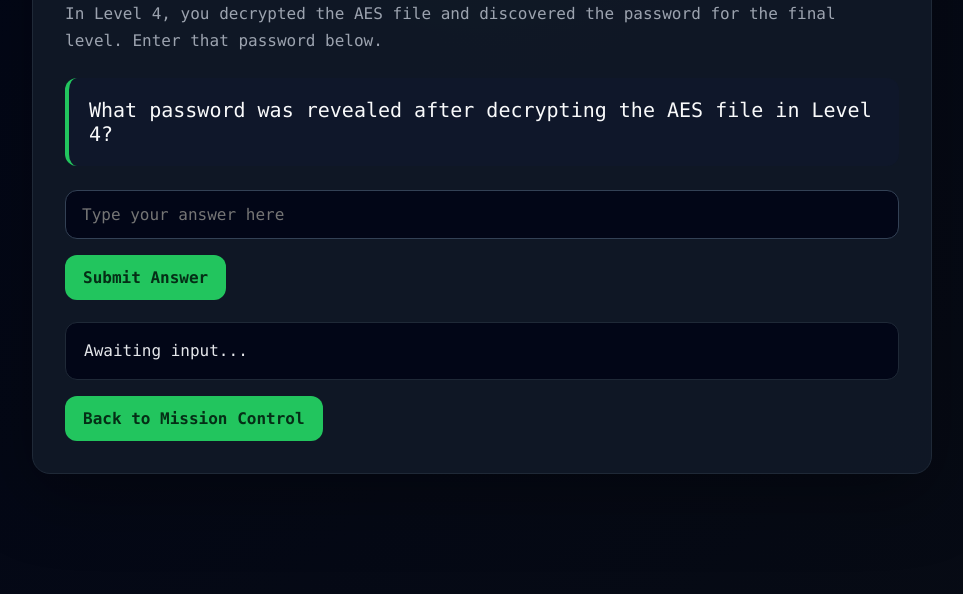
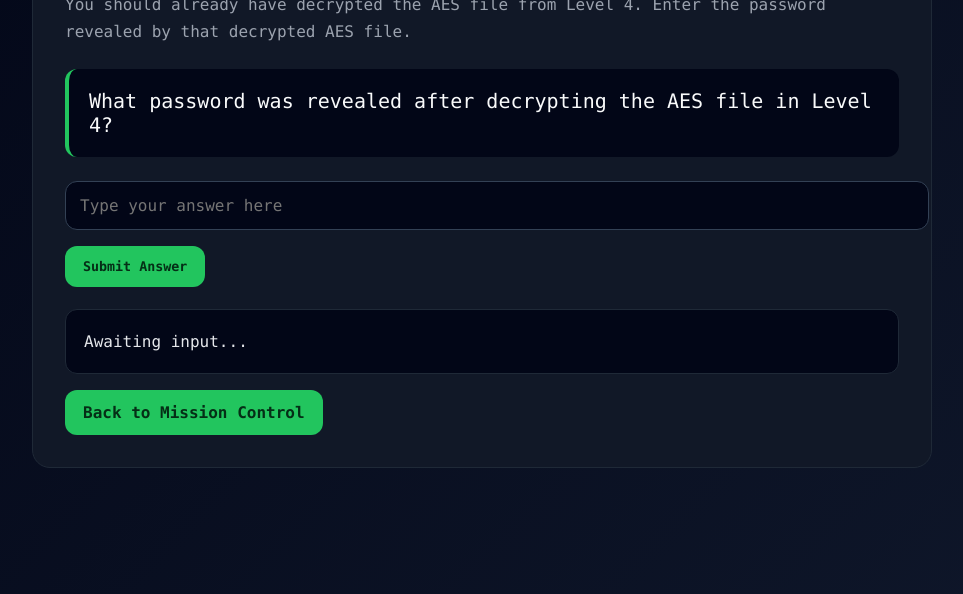
Before and after one commit to MarkosPanagiotou/crypto_escape_game, a plain HTML site: page level5.html in a window 1280 px wide. Shown: the part 206-800 px from the top of the page, without its empty margins (158-1121 px from the left). Drawn offline with Linux system fonts and the light colour scheme.

Commit message:
Update level5.html

```diff
--- a/level5.html
+++ b/level5.html
@@ -3,18 +3,118 @@
 <head>
     <meta charset="UTF-8">
     <meta name="viewport" content="width=device-width, initial-scale=1.0">
-    <title>Level 5 - RSA Final Challenge</title>
-    <link rel="stylesheet" href="style.css">
+    <title>Level 5 - RSA Encryption</title>
+
+    <style>
+        body {
+            margin: 0;
+            min-height: 100vh;
+            background: linear-gradient(135deg, #020617, #0f172a);
+            color: #e5e7eb;
+            font-family: Consolas, "Courier New", monospace;
+        }
+
+        main {
+            width: min(900px, 92%);
+            margin: 0 auto;
+            padding: 50px 0;
+        }
+
+        .card {
+            background: #111827;
+            border: 1px solid #1f2937;
+            border-radius: 18px;
+            padding: 32px;
+        }
+
+        .badge {
+            display: inline-block;
+            border: 1px solid #22c55e;
+            color: #22c55e;
+            padding: 6px 12px;
+            border-radius: 999px;
+            font-size: 14px;
+            margin-bottom: 16px;
+        }
+
+        h1 {
+            color: #f9fafb;
+        }
+
+        p {
+            color: #9ca3af;
+            line-height: 1.7;
+        }
+
+        .question {
+            margin: 24px 0;
+            padding: 20px;
+            border-left: 4px solid #22c55e;
+            background: #020617;
+            border-radius: 12px;
+            color: #f9fafb;
+            font-size: 20px;
+        }
+
+        input {
+            width: 100%;
+            padding: 14px;
+            border-radius: 12px;
+            border: 1px solid #334155;
+            background: #020617;
+            color: #e5e7eb;
+            font-family: inherit;
+            font-size: 16px;
+        }
+
+        button, .button {
+            display: inline-block;
+            margin-top: 16px;
+            padding: 13px 18px;
+            border: 0;
+            border-radius: 12px;
+            background: #22c55e;
+            color: #052e16;
+            font-weight: bold;
+            font-family: inherit;
+            cursor: pointer;
+            text-decoration: none;
+        }
+
+        .result {
+            margin-top: 22px;
+            padding: 18px;
+            border-radius: 12px;
+            background: #020617;
+            border: 1px solid #1f2937;
+            line-height: 1.7;
+        }
+
+        .success {
+            color: #22c55e;
+        }
+
+        .error {
+            color: #ef4444;
+        }
+
+        code {
+            color: #22c55e;
+            font-weight: bold;
+        }
+    </style>
 </head>
+
 <body>
 <main>
     <section class="card">
         <span class="badge">Level 5 / RSA Encryption</span>
+
         <h1>RSA Final Challenge</h1>
 
         <p>
-            In Level 4, you decrypted the AES file and discovered the password for the final level.
-            Enter that password below.
+            You should already have decrypted the AES file from Level 4.
+            Enter the password revealed by that decrypted AES file.
         </p>
 
         <div class="question">
@@ -22,6 +122,7 @@
         </div>
 
         <input id="answer" type="text" placeholder="Type your answer here">
+
         <button onclick="checkAnswer()">Submit Answer</button>
 
         <div id="result" class="result">Awaiting input...</div>
@@ -45,10 +146,11 @@
             result.innerHTML =
                 `<div class="success">
                     <b>ACCESS GRANTED</b><br>
-                    Correct. The Level 5 password is: <code>DRAGON</code><br><br>
+                    Correct. Level 5 password: <code>GALAXY</code><br><br>
                     Final instruction:<br>
                     Use <code>private.pem</code> to decrypt <code>encrypted.bin</code> with RSA.<br>
-                    This will reveal the final escape message.
+                    This reveals the final escape message:<br>
+                    <code>CONGRATULATIONS! YOU ESCAPED THE CRYPTO LAB.</code>
                 </div>`;
         } else {
             result.innerHTML =
```
